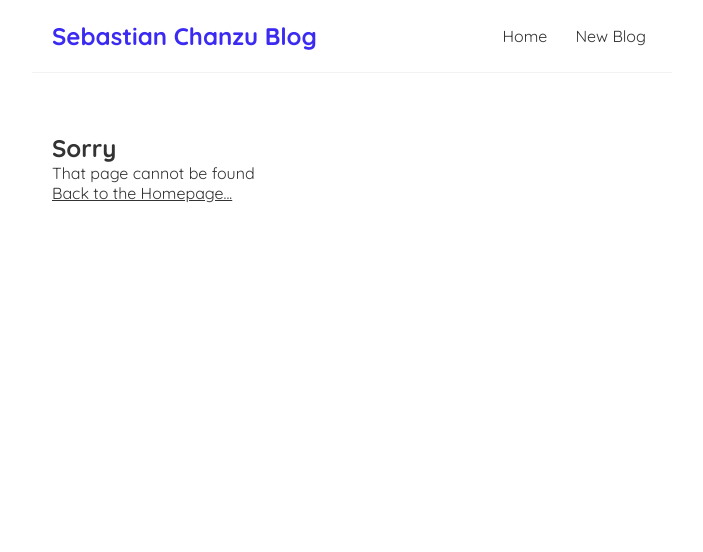
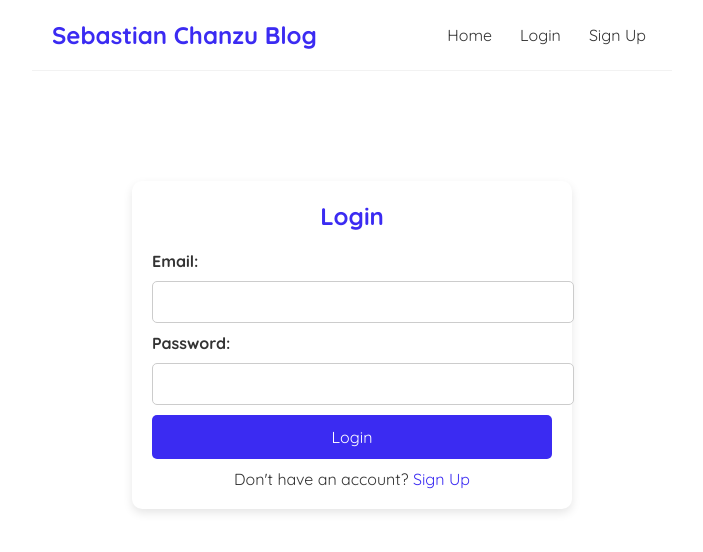
Before and after one commit to SebbieMzingKe/react-blog, a React (Create React App) app: page /login in a window 1280 px wide. Shown: the top 552 px of the page, without its empty margins (288-991 px from the left). Built offline with nearby package versions, Linux system fonts and the light colour scheme.

Commit message:
feat: authentication

```diff
--- a/src/App.js
+++ b/src/App.js
@@ -4,10 +4,15 @@ import { BrowserRouter as Router, Route, Switch } from 'react-router-dom/cjs/rea
 import Create from './Create';
 import BlogDetails from './blogdetails';
 import NotFound from './notfound';
+import PrivateRoute from './PrivateRoute';
+import Login from './Login'
+import { AuthProvider } from './AuthContext';
+import Signup from './SignUp';
 
 function App() {
 
   return (
+    <AuthProvider>
     <Router>
         <div className="App">
         <Navbar />
@@ -16,11 +21,15 @@ function App() {
             <Route exact path = '/' >
               <Home/>
             </Route>
-            <Route path = '/create'>
-              <Create/>
+            <Route path = '/login' >
+              <Login />
             </Route>
-            <Route path = '/blogs/:id'>
-              <BlogDetails/>
+            <Route path = '/signup' >
+              <Signup/>
+            </Route>
+            <Route>
+              <PrivateRoute path = '/create' component={Create} />
+              <PrivateRoute path = '/blogs/:id' component={BlogDetails} />
             </Route>
             <Route path = '*'>
               <NotFound/>
@@ -31,6 +40,7 @@ function App() {
       </div>
       </div>
     </Router>
+    </AuthProvider>
   );
 }
 
--- /dev/null
+++ b/src/AuthContext.js
@@ -0,0 +1,32 @@
+import { createContext, useState, useEffect } from "react";
+
+const AuthContext = createContext();
+
+export const AuthProvider = ({ children }) => {
+    const [user, setUser] = useState(null);
+
+    useEffect(() => {
+        const loggedInUser = localStorage.getItem("token");
+        if (loggedInUser) {
+            setUser(loggedInUser);
+        }
+    }, []);
+
+    const login = (token) => {
+        localStorage.setItem("token", token);
+        setUser(token);
+    };
+
+    const logout = () => {
+        localStorage.removeItem("token");
+        setUser(null);
+    };
+
+    return (
+        <AuthContext.Provider value={{ user, login, logout }}>
+            {children}
+        </AuthContext.Provider>
+    );
+};
+
+export default AuthContext;
--- a/src/BlogList.js
+++ b/src/BlogList.js
@@ -1,9 +1,18 @@
 import { Link } from "react-router-dom/cjs/react-router-dom.min";
+import AuthContext from "./AuthContext";
+import { useContext } from "react";
 
 const BlogList = ({blogs, title}) => {
     // const blogs = props.blogs
     // const title = props.title
 
+    const { user } = useContext(AuthContext);
+
+    const userBlogs = blogs?.filter(blog => blogs.author === user?.email)
+
+    if(!userBlogs || userBlogs.length === 0){
+        return <p>No blogs found for you </p>
+    }
 
     return (
         <div className="blog-list">
--- a/src/Home.js
+++ b/src/Home.js
@@ -1,13 +1,20 @@
-import React, { useState } from "react";
+import React, { useContext, useState } from "react";
 import BlogList from "./BlogList";
 import useFetch from "./useFetch";
 import Create from "./Create";
+import AuthContext from "./AuthContext";
 
 const Home = () => {
     // const { data: blogs, isPending, error } = useFetch('https://chanzublog.onrender.com/blogs');
+    const { user } = useContext(AuthContext)
     const { data, isPending, error } = useFetch('https://chanzublog.onrender.com/blogs');
     const [showCreate, setShowCreate] = useState(false); // Controls popover visibility
     const [localBlogs, setLocalBlogs] = useState([]); // Local blog state
+
+    const userBlogs = data?.filter(blog => blog.author === user?.email) || [];
+
+    if (!userBlogs || userBlogs.author === 0)
+        return <p>No blogss found for you.</p>
 
     console.log(data,error)
 
--- /dev/null
+++ b/src/Login.js
@@ -0,0 +1,47 @@
+import { useState, useContext } from "react";
+import AuthContext from "./AuthContext";
+import { useHistory } from "react-router-dom";
+
+const Login = () => {
+    const [email, setEmail] = useState("");
+    const [password, setPassword] = useState("");
+    const { login } = useContext(AuthContext);
+    const history = useHistory();
+
+    const handleSubmit = async (e) => {
+        e.preventDefault();
+
+        const response = await fetch("http://localhost:8000/signin", {
+            method: "POST",
+            headers: { "Content-Type": "application/json" },
+            body: JSON.stringify({ email, password }),
+        });
+
+        const data = await response.json();
+        if (data.token) {
+            localStorage.setItem("token", data.token);
+            login(data.token);
+            history.push("/");
+        } else {
+            alert("Invalid credentials");
+        }
+    };
+
+    return (
+        <div className="auth-container">
+            <h2>Login</h2>
+            <form onSubmit={handleSubmit}>
+                <label>Email:</label>
+                <input type="email" required value={email} onChange={(e) => setEmail(e.target.value)} />
+
+                <label>Password:</label>
+                <input type="password" required value={password} onChange={(e) => setPassword(e.target.value)} />
+
+                <button type="submit">Login</button>
+            </form>
+            <p>Don't have an account? <a href="/signup">Sign Up</a></p>
+        </div>
+    );
+};
+
+export default Login;
--- a/src/Navbar.js
+++ b/src/Navbar.js
@@ -1,13 +1,29 @@
-import { Link } from "react-router-dom/cjs/react-router-dom.min";
+import { Link } from "react-router-dom";
+import { useContext } from "react";
+import AuthContext from "./AuthContext";
+
 const Navbar = () => {
+    const { user, logout } = useContext(AuthContext);
+
     return (
         <nav className="navbar">
             <h1>Sebastian Chanzu Blog</h1>
-            <div className="links"></div>
-            <Link to="/">Home</Link>
-            <Link to="/create">New Blog</Link>
+            <div className="links">
+                <Link to="/">Home</Link>
+                {user ? (
+                    <>
+                        <Link to="/create">New Blog</Link>
+                        <button onClick={logout}>Logout</button>
+                    </>
+                ) : (
+                    <>
+                    <Link to="/login">Login</Link>
+                    <Link to="/signup">Sign Up</Link>
+                    </>
+                )}
+            </div>
         </nav>
-     );
-}
+    );
+};
 
 export default Navbar;
--- /dev/null
+++ b/src/PrivateRoute.js
@@ -0,0 +1,18 @@
+import { Route, Redirect } from "react-router-dom";
+import { useContext } from "react";
+import AuthContext from "./AuthContext";
+
+const PrivateRoute = ({ component: Component, ...rest }) => {
+    const { user } = useContext(AuthContext);
+
+    return (
+        <Route
+            {...rest}
+            render={(props) =>
+                user ? <Component {...props} /> : <Redirect to="/login" />
+            }
+        />
+    );
+};
+
+export default PrivateRoute;
--- /dev/null
+++ b/src/SignUp.js
@@ -0,0 +1,59 @@
+import { useState } from "react";
+import { useHistory } from "react-router-dom";
+
+const Signup = () => {
+    const [name, setName] = useState("");
+    const [email, setEmail] = useState("");
+    const [password, setPassword] = useState("");
+    const [confirmPassword, setConfirmPassword] = useState("");
+    const [error, setError] = useState("");
+    const history = useHistory();
+
+    const handleSubmit = async (e) => {
+        e.preventDefault();
+
+        if (password !== confirmPassword) {
+            setError("Passwords do not match!");
+            return;
+        }
+
+        const response = await fetch("http://localhost:8000/signup", {
+            method: "POST",
+            headers: { "Content-Type": "application/json" },
+            body: JSON.stringify({ name, email, password }),
+        });
+
+        const data = await response.json();
+        if (response.ok) {
+            alert("Account created successfully! Please log in.");
+            history.push("/login");
+        } else {
+            setError(data.message || "Signup failed!");
+        }
+    };
+
+    return (
+        <div className="auth-container">
+            <h2>Sign Up</h2>
+            {error && <p className="error">{error}</p>}
+            <form onSubmit={handleSubmit}>
+                <label>Name:</label>
+                <input type="text" required value={name} onChange={(e) => setName(e.target.value)} />
+
+                <label>Email:</label>
+                <input type="email" required value={email} onChange={(e) => setEmail(e.target.value)} />
+
+                <label>Password:</label>
+                <input type="password" required value={password} onChange={(e) => setPassword(e.target.value)} />
+
+                <label>Confirm Password:</label>
+                <input type="password" required value={confirmPassword} onChange={(e) => setConfirmPassword(e.target.value)} />
+
+                <button type="submit">Sign Up</button>
+            </form>
+            <p>Already have an account? <a href="/login">Login</a></p>
+        </div>
+    );
+};
+
+export default Signup;
--- a/src/create.js
+++ b/src/create.js
@@ -1,10 +1,15 @@
-import { useState } from "react";
+import { useState, useContext } from "react";
+import AuthContext from "./AuthContext";
 
 const Create = ({ addNewBlog }) => {
     const [title, setTitle] = useState('');
     const [body, setBody] = useState('');
     const [author, setAuthor] = useState('sebbie');
     const [isPending, setIsPending] = useState(false);
+    const { user } = useContext(AuthContext); // Get token from AuthContext
+
+    console.log("Auth Token", user);
+
 
     const handleSubmit = (e) => {
         e.preventDefault();
@@ -12,12 +17,20 @@ const Create = ({ addNewBlog }) => {
 
         setIsPending(true);
 
-        fetch('https://chanzublog.onrender.com/blogs', {
+        fetch('http://localhost:8000/blogs', {
             method: 'POST',
-            headers: { 'Content-type': 'application/json' },
+            headers: {
+                'Content-Type': 'application/json',
+                'Authorization': `Bearer ${user}`
+            },
             body: JSON.stringify(blog)
         })
-        .then((res) => res.json()) // Convert response to JSON
+        .then((res) => {
+            if (!res.ok) {
+                throw new Error(`HTTP error! Status: ${res.status}`);
+            }
+            return res.json();
+        })
         .then((newBlog) => {
             setIsPending(false);
             addNewBlog(newBlog); // Add new blog to state
--- a/src/index.css
+++ b/src/index.css
@@ -134,3 +134,72 @@
   padding: 5px 10px;
   cursor: pointer;
 }
+
+/* Authentication Pages */
+.auth-container {
+  max-width: 400px;
+  margin: 50px auto;
+  padding: 20px;
+  background: #ffffff;
+  box-shadow: 0 4px 10px rgba(0, 0, 0, 0.1);
+  border-radius: 10px;
+  text-align: center;
+}
+
+.auth-container h2 {
+  color: #3b2bf2;
+  margin-bottom: 20px;
+}
+
+.auth-container form {
+  display: flex;
+  flex-direction: column;
+  gap: 10px;
+}
+
+.auth-container label {
+  text-align: left;
+  font-weight: bold;
+}
+
+.auth-container input {
+  width: 100%;
+  padding: 10px;
+  border: 1px solid #ccc;
+  border-radius: 5px;
+  font-size: 16px;
+}
+
+.auth-container button {
+  background: #3b2bf2;
+  color: white;
+  border: none;
+  padding: 12px;
+  border-radius: 5px;
+  cursor: pointer;
+  transition: 0.3s;
+  font-size: 16px;
+}
+
+.auth-container button:hover {
+  background: #2a1dcf;
+}
+
+.auth-container p {
+  margin-top: 10px;
+}
+
+.auth-container a {
+  color: #3b2bf2;
+  text-decoration: none;
+}
+
+.auth-container a:hover {
+  text-decoration: underline;
+}
+
+.error {
+  color: red;
+  font-size: 14px;
+  margin-bottom: 10px;
+}
--- a/src/useFetch.js
+++ b/src/useFetch.js
@@ -1,44 +1,99 @@
+// import { useEffect, useState } from "react";
+
+
+// const useFetch = (url) => {
+//     console.log("url",url)
+
+//     const [data, setData] = useState(null);
+//     const [isPending, setIsPending] = useState(true);
+//     const [error, setError] = useState(null);
+
+//     useEffect(() => {
+
+//         const abortCont = new AbortController()
+
+//         setTimeout(() => {
+//             fetch(url)
+//             .then(res => {
+//                 console.log(res)
+
+//                 if(!res.ok){
+//                     throw Error('Could not fetch the data for that resource')
+//                 }
+//                 return res.json();
+
+//             })
+//             .then(data => {
+//                 setData(data)
+//                 console.log(data)
+//                 setIsPending(false)
+//                 setError(null)
+//                 })
+//                 .catch(err => {
+//                     if(err.name === 'AbortError')
+//                     console.log('fetch aborted')
+//                     setIsPending(false)
+//                     setError(err.message)
+
+//             }, 1000)
+//             });
+//             return() => abortCont.abort()
+//         }, [url]);
+
+//         return {data, isPending, error}
+// }
+
+// export default useFetch;
+
+
 import { useEffect, useState } from "react";
+
 const useFetch = (url) => {
-    console.log("url",url)
+    console.log("Fetching URL:", url);
 
     const [data, setData] = useState(null);
     const [isPending, setIsPending] = useState(true);
     const [error, setError] = useState(null);
 
     useEffect(() => {
+        const abortCont = new AbortController();
+        const token = localStorage.getItem("token"); // Retrieve token from storage
 
-        const abortCont = new AbortController()
+        const fetchData = async () => {
+            try {
+                const response = await fetch(url, {
+                    method: "GET",
+                    headers: {
+                        "Content-Type": "application/json",
+                        "Authorization": `Bearer ${token}` // Attach token
+                    },
+                    signal: abortCont.signal
+                });
 
-        setTimeout(() => {
-            fetch(url)
-            .then(res => {
-                console.log(res)
+                if (!response.ok) {
+                    throw new Error('Could not fetch the data for that resource');
+                }
 
-                if(!res.ok){
-                    throw Error('Could not fetch the data for that resource')
+                const jsonData = await response.json();
+                setData(jsonData);
+                setIsPending(false);
+                setError(null);
+            } catch (err) {
+                if (err.name === "AbortError") {
+                    console.log("Fetch aborted");
+                } else {
+                    setIsPending(false);
+                    setError(err.message);
                 }
-                return res.json();
+            }
+        };
 
-            })
-            .then(data => {
-                setData(data)
-                console.log(data)
-                setIsPending(false)
-                setError(null)
-                })
-                .catch(err => {
-                    if(err.name === 'AbortError')
-                    console.log('fetch aborted')
-                    setIsPending(false)
-                    setError(err.message)
+        fetchData();
 
-            }, 1000)
-            });
-            return() => abortCont.abort()
-        }, [url]);
+        return () => abortCont.abort();
+    }, [url]);
 
-        return {data, isPending, error}
-}
+    return { data, isPending, error };
+};
 
 export default useFetch;
```
